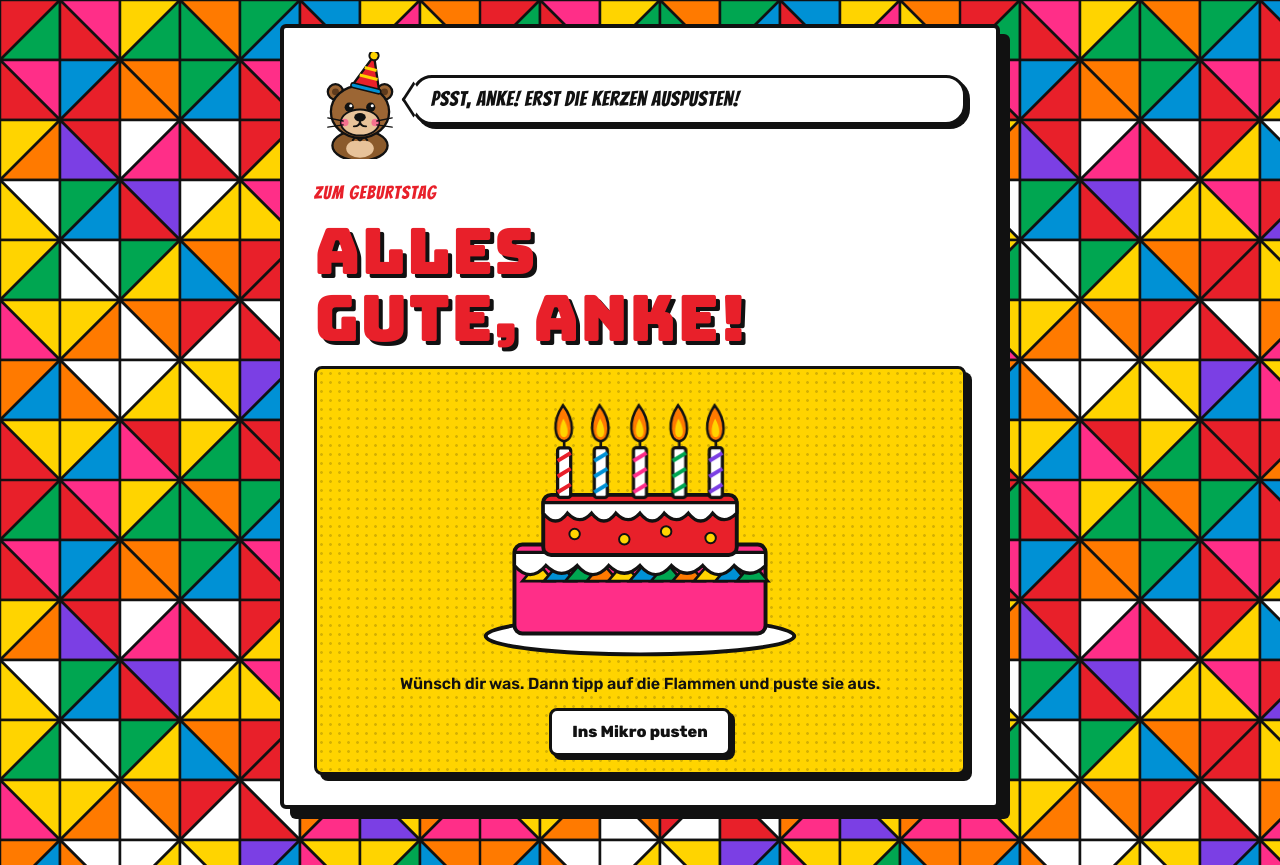
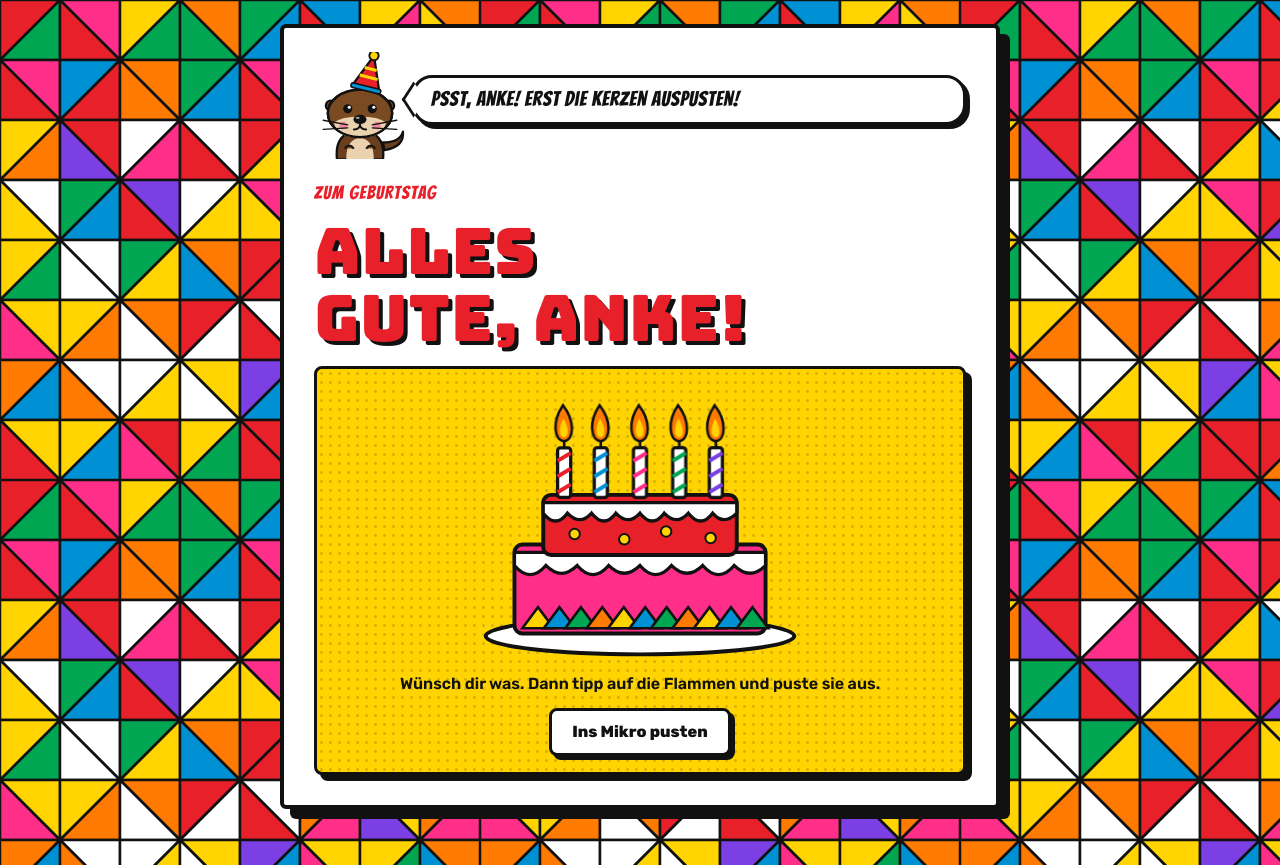
Before and after one commit to psysp/fuer-a-2611, a plain HTML site: page index.html in a window 1280 px wide. Drawn offline with Linux system fonts and the light colour scheme; a web font is replaced by a local one.

Commit message:
Full-page mosaic, otter-ier otter, cake band position
Co-Authored-By: Claude Opus 5.5 <noreply@anthropic.com>

```diff
--- a/index.html
+++ b/index.html
@@ -36,11 +36,9 @@
   color-scheme: light;
 }
 * { box-sizing: border-box; }
-html { background: var(--red); }
+html { background-color: var(--red); background-image: var(--mosaic); background-size: 480px 480px; min-height: 100%; }
 body {
-  background-color: var(--red);
-  background-image: var(--mosaic);
-  background-size: 480px 480px;
+  background: transparent;
   color: var(--ink);
   font-family: var(--body);
   font-size: 16px;
@@ -229,19 +227,21 @@ button:focus-visible { outline: 3px solid var(--blue); outline-offset: 3px; }
 <div class="wrap">
   <div class="otterbar">
     <svg class="otter" id="otter" viewBox="0 0 120 140" role="img" aria-label="Kleiner Otter mit Partyhut">
-      <ellipse cx="60" cy="122" rx="36" ry="20" fill="#8B5A2B" stroke="#111" stroke-width="3"/>
-      <ellipse cx="60" cy="126" rx="18" ry="12" fill="#E8C39A"/>
-      <circle cx="28" cy="52" r="10" fill="#9C6634" stroke="#111" stroke-width="3"/><circle cx="28" cy="52" r="4.5" fill="#5E3A1C"/>
-      <circle cx="92" cy="52" r="10" fill="#9C6634" stroke="#111" stroke-width="3"/><circle cx="92" cy="52" r="4.5" fill="#5E3A1C"/>
-      <ellipse cx="60" cy="78" rx="38" ry="34" fill="#9C6634" stroke="#111" stroke-width="3"/>
-      <ellipse cx="60" cy="92" rx="25" ry="17" fill="#E8C39A" stroke="#111" stroke-width="2.5"/>
-      <circle cx="40" cy="92" r="5" fill="#FF2E88" opacity=".55"/><circle cx="80" cy="92" r="5" fill="#FF2E88" opacity=".55"/>
-      <circle cx="46" cy="72" r="6" fill="#111"/><circle cx="48" cy="70" r="2" fill="#fff"/>
-      <circle cx="74" cy="72" r="6" fill="#111"/><circle cx="76" cy="70" r="2" fill="#fff"/>
-      <ellipse cx="60" cy="85" rx="7.5" ry="5.5" fill="#111"/>
-      <path d="M60 90 Q60 97 52 97 M60 90 Q60 97 68 97" stroke="#111" stroke-width="2.5" fill="none" stroke-linecap="round"/>
-      <path d="M38 90 L18 86 M38 95 L18 98 M82 90 L102 86 M82 95 L102 98" stroke="#111" stroke-width="1.8" stroke-linecap="round"/>
-      <path d="M50 116 Q54 108 60 116 M60 116 Q66 108 70 116" stroke="#111" stroke-width="2.5" fill="#9C6634"/>
+      <path d="M92 128 Q118 124 116 104 Q112 118 90 118 Z" fill="#6B3F1D" stroke="#111" stroke-width="3" stroke-linejoin="round"/>
+      <path d="M30 140 Q26 104 60 102 Q94 104 90 140 Z" fill="#6B3F1D" stroke="#111" stroke-width="3" stroke-linejoin="round"/>
+      <path d="M42 140 Q42 114 60 112 Q78 114 78 140 Z" fill="#EBD2AE"/>
+      <circle cx="22" cy="70" r="6.5" fill="#7A4A22" stroke="#111" stroke-width="3"/>
+      <circle cx="98" cy="70" r="6.5" fill="#7A4A22" stroke="#111" stroke-width="3"/>
+      <ellipse cx="60" cy="80" rx="42" ry="31" fill="#7A4A22" stroke="#111" stroke-width="3"/>
+      <path d="M26 92 Q30 112 60 112 Q90 112 94 92 Q84 84 60 84 Q36 84 26 92 Z" fill="#EBD2AE"/>
+      <ellipse cx="60" cy="80" rx="42" ry="31" fill="none" stroke="#111" stroke-width="3"/>
+      <circle cx="44" cy="74" r="6" fill="#111"/><circle cx="46" cy="72" r="2" fill="#fff"/>
+      <circle cx="76" cy="74" r="6" fill="#111"/><circle cx="78" cy="72" r="2" fill="#fff"/>
+      <ellipse cx="60" cy="88" rx="8.5" ry="6" fill="#111"/><ellipse cx="57" cy="86" rx="2.5" ry="1.5" fill="#fff" opacity=".6"/>
+      <path d="M60 94 Q60 101 52 101 M60 94 Q60 101 68 101" stroke="#111" stroke-width="2.5" fill="none" stroke-linecap="round"/>
+      <circle cx="38" cy="96" r="5" fill="#FF2E88" opacity=".45"/><circle cx="82" cy="96" r="5" fill="#FF2E88" opacity=".45"/>
+      <path d="M44 95 L12 89 M44 99 L12 101 M76 95 L108 89 M76 99 L108 101" stroke="#111" stroke-width="1.8" stroke-linecap="round"/>
+      <path d="M40 126 q6 -8 12 0 M68 126 q6 -8 12 0" stroke="#111" stroke-width="2.5" fill="#7A4A22"/>
       <g transform="rotate(14 72 30)">
         <path d="M54 48 L90 48 L72 4 Z" fill="#E8202A" stroke="#111" stroke-width="3" stroke-linejoin="round"/>
         <path d="M60 33 L84 33 M64 22 L80 22" stroke="#FFD400" stroke-width="4"/>
@@ -472,7 +472,7 @@ button:focus-visible { outline: 3px solid var(--blue); outline-offset: 3px; }
   function renderCake() {
     const out = !!S.cake;
     lit = CANDLES.map(() => !out);
-    const tri = (x, c) => `<path d="M${x} 150 l12 -14 l12 14z" fill="${c}" stroke="#111" stroke-width="2"/>`;
+    const tri = (x, c) => `<path d="M${x} 186 l12 -16 l12 16z" fill="${c}" stroke="#111" stroke-width="2"/>`;
     let band = ""; for (let k = 0; k < 11; k++) band += tri(40 + k * 16.4, ["#FFD400", "#0091D5", "#00A651", "#FF7A00"][k % 4]);
     $("cake").innerHTML = `
       <ellipse cx="130" cy="192" rx="118" ry="14" fill="#fff" stroke="#111" stroke-width="3"/>
```
